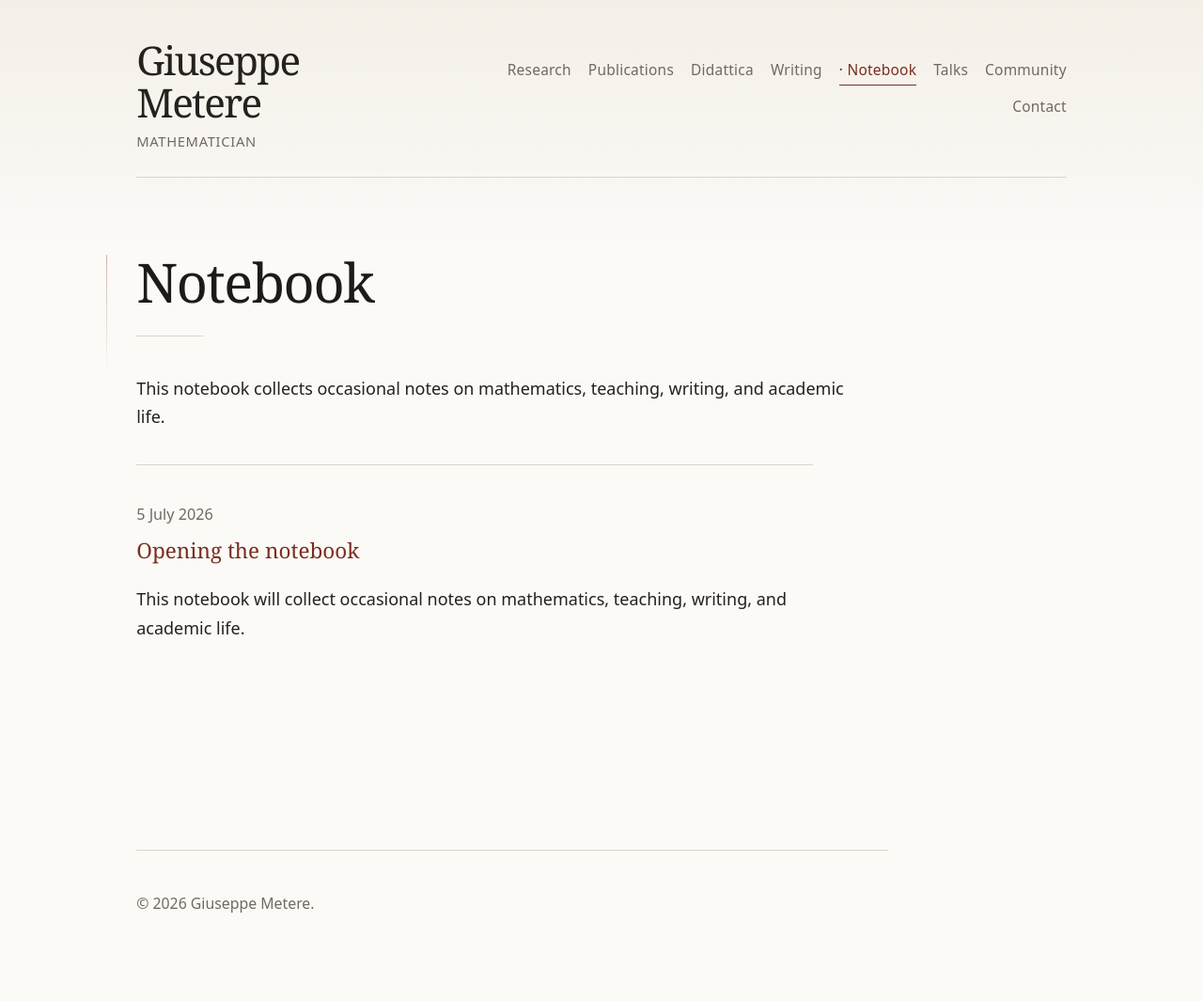
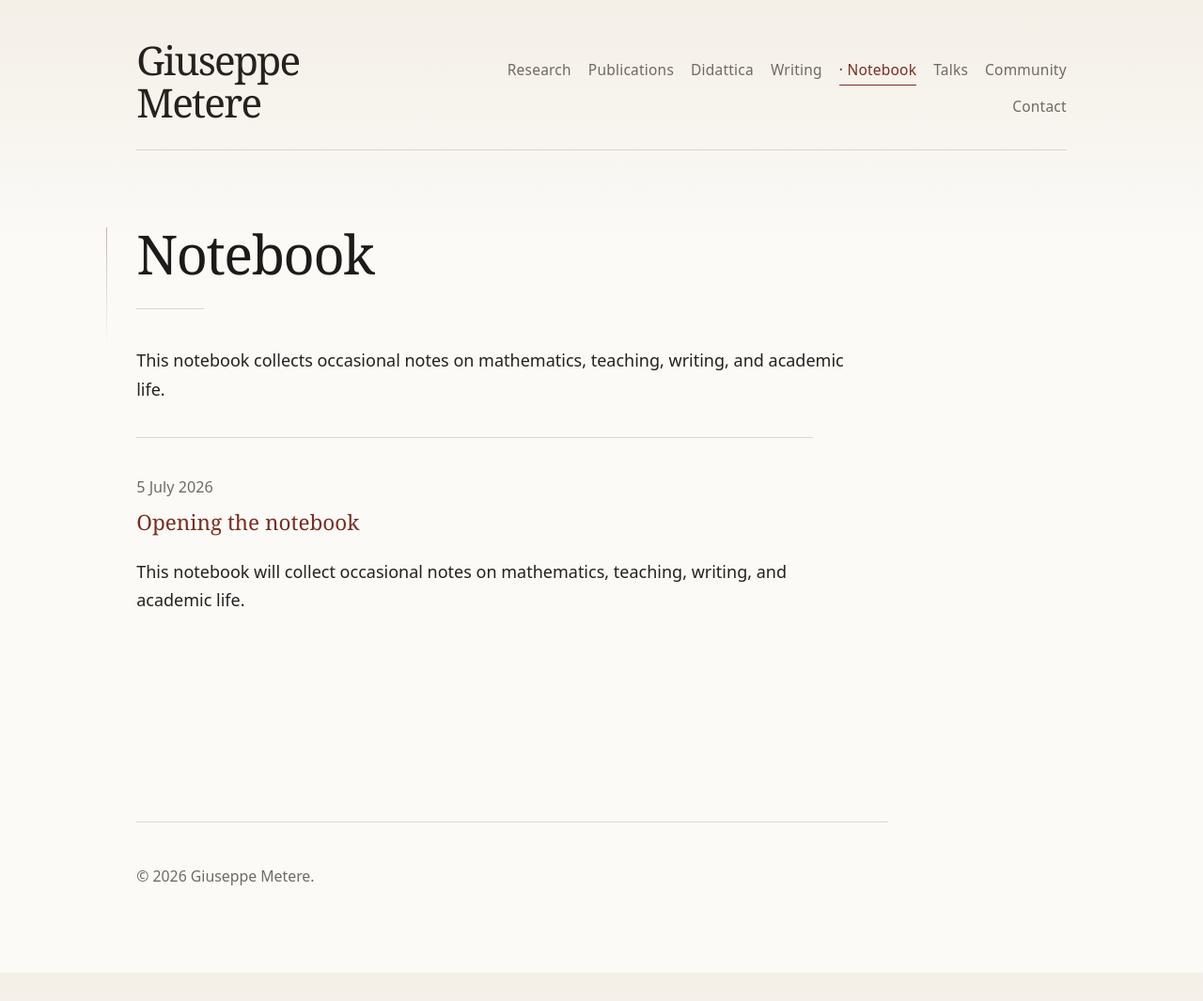
Before and after one commit to gmetere/gmetere.github.io, a Jekyll site: the page built from notebook.md, in a window 1280 px wide. Shown: the whole page at 94% size. Built offline with Jekyll 4.4.1, drawn with Linux system fonts in a browser that asks for light colours; after the commit the page ends 1035 px from its top, so only the background shows below that.

Commit message:
Update nav.html

```diff
--- a/_includes/nav.html
+++ b/_includes/nav.html
@@ -2,9 +2,6 @@
   <div class="site-branding">
     <div class="site-title">
       <a href="{{ '/' | relative_url }}">Giuseppe Metere</a>
-    </div>
-    <div class="site-subtitle">
-      mathematician
     </div>
   </div>
 
```
